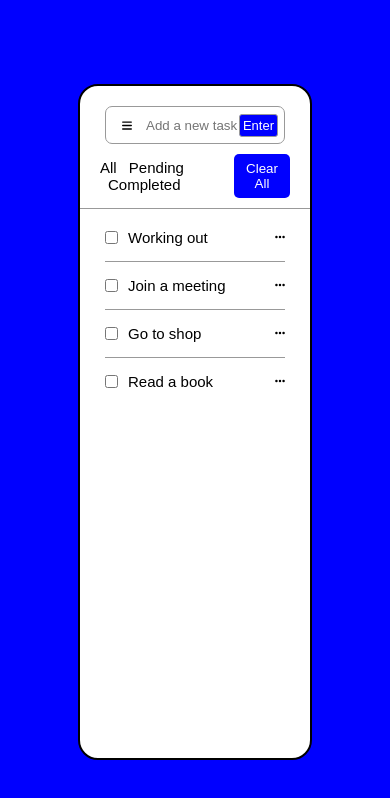
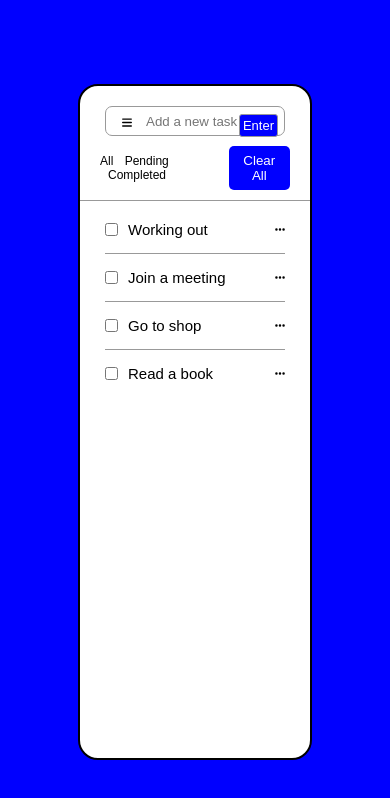
Before and after one commit to Dev-Peace01/to-do, a plain HTML site: page index.html in a window 390 px wide. Drawn offline with Linux system fonts and the light colour scheme.

Commit message:
Update style.css
changed the font-size and adjusted the responsiveness to 765px

```diff
--- a/style.css
+++ b/style.css
@@ -181,10 +181,13 @@ justify-content: flex-start;
 
 
 
-@media (max-width: 600px) {
+@media (max-width: 765px) {
     .wrapper{
         width: 60%;
         border-radius: 20px;
         border: 2px solid #000;
+        font-size: 12px;
     }
+
+
 }
```
